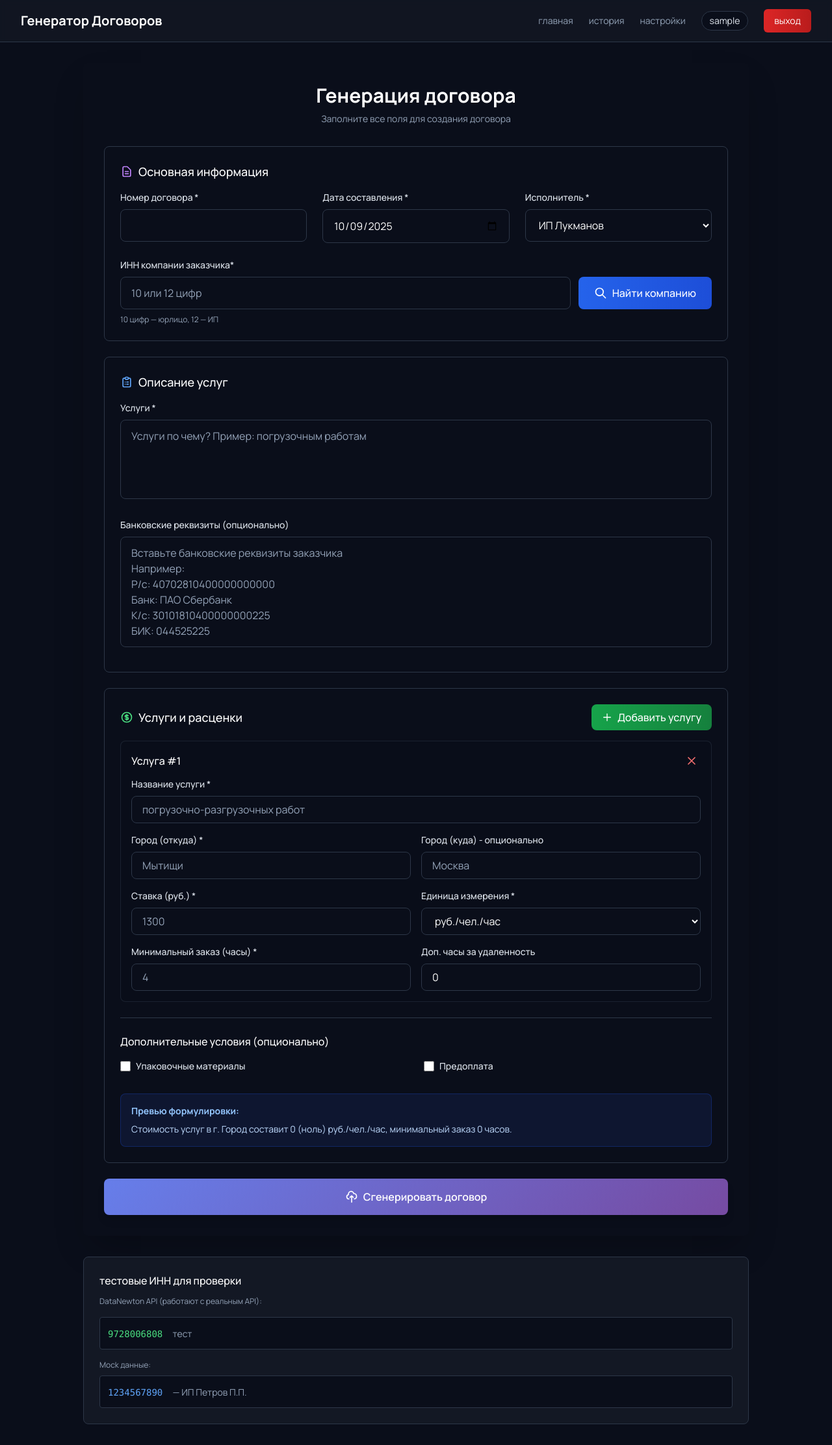
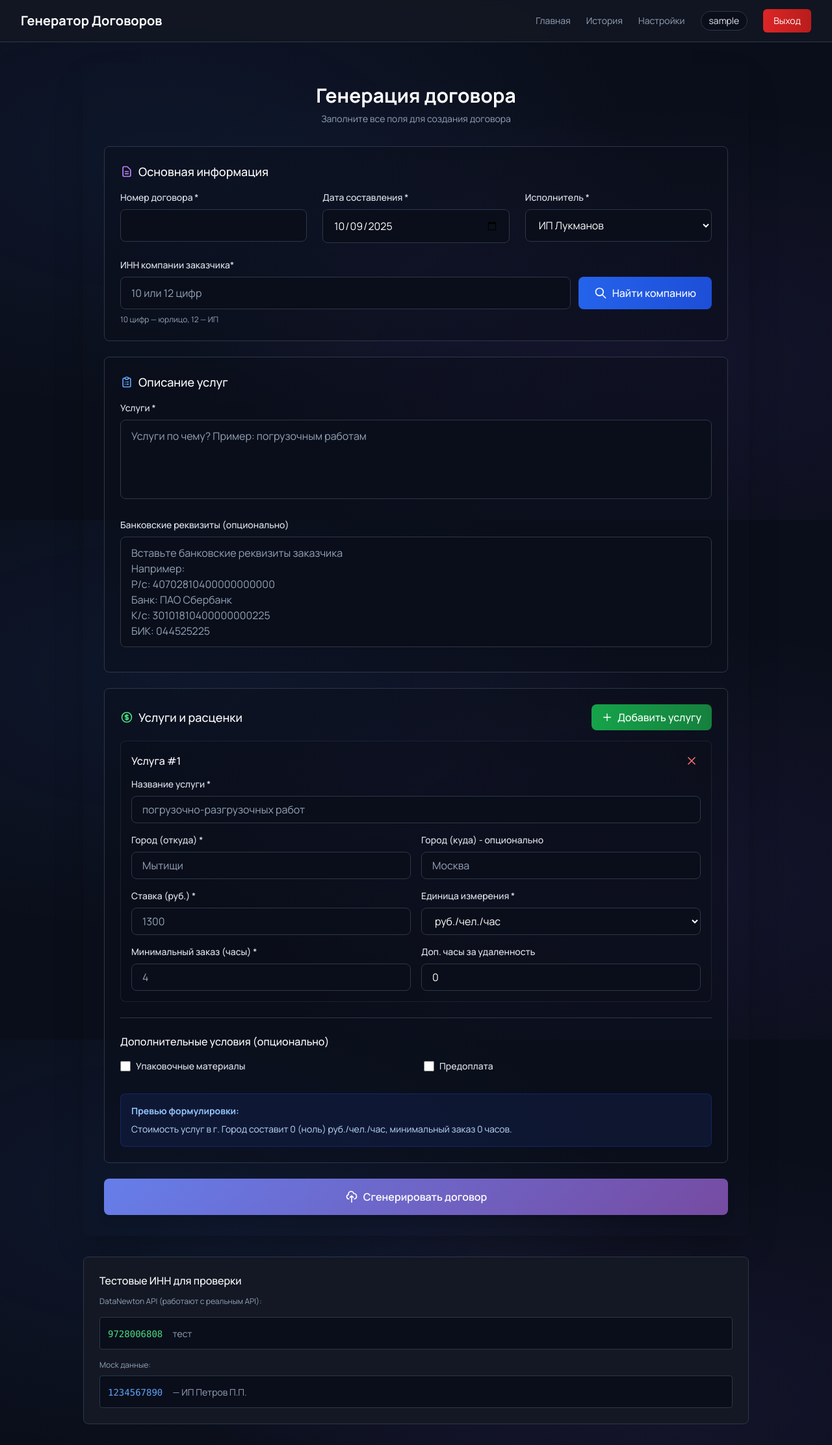
Before and after one commit to ArturInspector/kworkdoc, a Flask app: page /dashboard in a window 1280 px wide. Shown: the whole page at 65% size. Run offline with Flask 3, Linux system fonts and the light colour scheme; the visitor is signed in with stand-in values (Sample User, id 1); data comes from the database, SQL or seed files in the repository; some libraries are stand-ins or nearby versions.

Commit message:
fix: sqlite 3row, final design polishing, backgr improvement

```diff
--- a/app/document_generator.py
+++ b/app/document_generator.py
@@ -289,7 +289,7 @@ def _determine_legal_info(company_data: dict) -> dict:
     legal_form = company_data.get('legal_form', '').lower()
     full_name = company_data.get('full_name', '').lower()
     name = company_data.get('name', '').lower()
-    director = company_data.get('director', '')
+    director = fix_caps(company_data.get('director', ''))  # Обрабатываем ФИО через fix_caps
     position = company_data.get('director_position', 'Генеральный директор')
 
     # Заменяем "Учредитель" на "Генеральный директор"
--- a/app/routes.py
+++ b/app/routes.py
@@ -212,15 +212,18 @@ def download_from_history(history_id):
     """скачать договор из истории (регенерация с теми же параметрами)"""
 
     conn = get_db_connection()
-    record = conn.execute(
+    record_row = conn.execute(
         'SELECT * FROM contract_history WHERE id = ? AND user_id = ?',
         (history_id, current_user.id)
     ).fetchone()
     conn.close()
 
-    if not record:
+    if not record_row:
         flash('Запись не найдена', 'error')
         return redirect(url_for('main.history'))
+
+    # Конвертируем sqlite3.Row в dict для удобства
+    record = dict(record_row)
 
     try:
         company_data = fetch_company_data(record['inn'])
--- a/app/templates/base.html
+++ b/app/templates/base.html
@@ -3,7 +3,7 @@
 <head>
     <meta charset="UTF-8">
     <meta name="viewport" content="width=device-width, initial-scale=1.0">
-    <title>{% block title %}договора Kwork{% endblock %}</title>
+    <title>{% block title %}договора Standart Express{% endblock %}</title>
 
     <link rel="preconnect" href="https://fonts.googleapis.com">
     <link rel="preconnect" href="https://fonts.gstatic.com" crossorigin>
@@ -57,6 +57,11 @@
         body {
             font-family: 'Manrope', -apple-system, BlinkMacSystemFont, sans-serif;
             background: #0a0e1a;
+            background-image:
+                radial-gradient(at 20% 30%, rgba(59, 130, 246, 0.08) 0px, transparent 50%),
+                radial-gradient(at 80% 70%, rgba(139, 92, 246, 0.08) 0px, transparent 50%),
+                radial-gradient(at 50% 50%, rgba(99, 102, 241, 0.05) 0px, transparent 50%);
+            background-attachment: fixed;
         }
 
         /* Gradient button - оставляем для акцентов */
@@ -90,19 +95,19 @@
                 <!-- Desktop Menu -->
                 <div class="hidden md:flex items-center space-x-4 lg:space-x-6">
                     <a href="{{ url_for('main.dashboard') }}" class="text-sm text-dark-muted hover:text-white transition-all duration-200 relative group">
-                        главная
+                        Главная
                         <span class="absolute bottom-0 left-0 w-0 h-0.5 bg-gradient-to-r from-purple-500 to-blue-500 group-hover:w-full transition-all duration-300"></span>
                     </a>
                     <a href="{{ url_for('main.history') }}" class="text-sm text-dark-muted hover:text-white transition-all duration-200 relative group">
-                        история
+                        История
                         <span class="absolute bottom-0 left-0 w-0 h-0.5 bg-gradient-to-r from-purple-500 to-blue-500 group-hover:w-full transition-all duration-300"></span>
                     </a>
                     <a href="{{ url_for('main.settings') }}" class="text-sm text-dark-muted hover:text-white transition-all duration-200 relative group">
-                        настройки
+                        Настройки
                         <span class="absolute bottom-0 left-0 w-0 h-0.5 bg-gradient-to-r from-purple-500 to-blue-500 group-hover:w-full transition-all duration-300"></span>
                     </a>
                     <span class="text-xs lg:text-sm px-2 lg:px-3 py-1 bg-dark-bg rounded-full border border-dark-border text-dark-text">{{ current_user.username }}</span>
-                    <a href="{{ url_for('auth.logout') }}" class="bg-gradient-to-r from-red-600 to-red-700 hover:from-red-700 hover:to-red-800 text-white text-xs lg:text-sm px-3 lg:px-4 py-2 rounded-md transition-all duration-200 hover:shadow-lg">выход</a>
+                    <a href="{{ url_for('auth.logout') }}" class="bg-gradient-to-r from-red-600 to-red-700 hover:from-red-700 hover:to-red-800 text-white text-xs lg:text-sm px-3 lg:px-4 py-2 rounded-md transition-all duration-200 hover:shadow-lg">Выход</a>
                 </div>
 
                 <!-- Mobile Menu Button -->
--- a/app/templates/dashboard.html
+++ b/app/templates/dashboard.html
@@ -268,7 +268,7 @@
     </div>
 
     <div class="mt-8 bg-dark-card border border-dark-border rounded-lg p-6">
-        <h3 class="text-base font-medium mb-3 text-white">тестовые ИНН для проверки</h3>
+        <h3 class="text-base font-medium mb-3 text-white">Тестовые ИНН для проверки</h3>
         <p class="text-dark-muted text-xs mb-4">DataNewton API (работают с реальным API):</p>
         <div class="space-y-2 mb-4">
             <div class="bg-dark-bg border border-dark-border rounded p-3">
```
Also changed, not shown: 1 other file.
